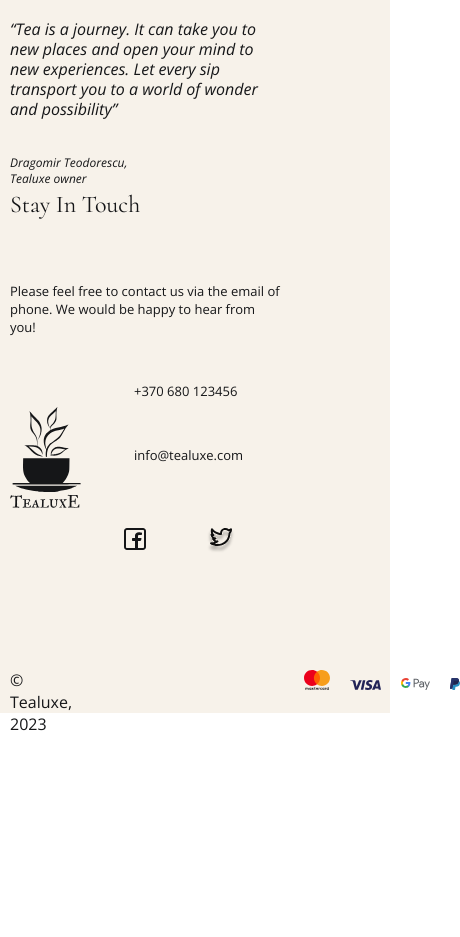
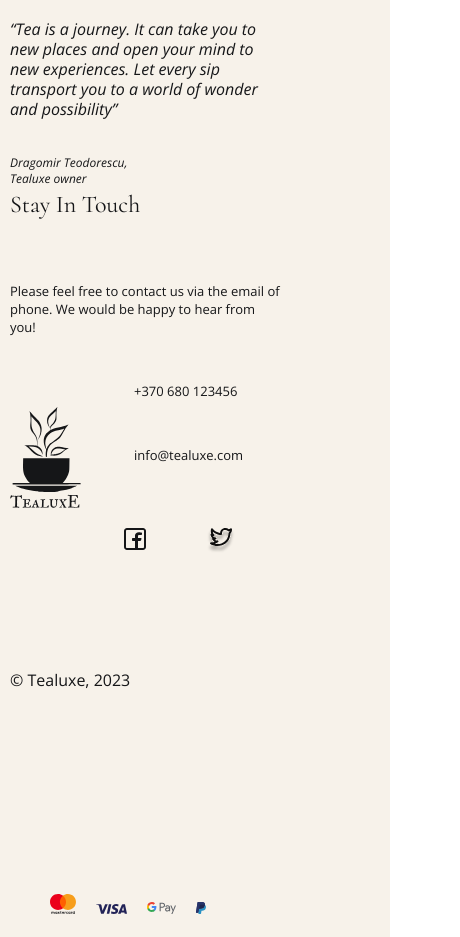
Before and after one commit to DenysHV1/SPL_tea, a plain HTML site: page index.html in a window 390 px wide. Shown: the part 5664-6601 px from the top of the page, 460 px wide, since content can reach past the window. Before the commit the page ends 6399 px from the top, so only its background shows below. Drawn offline with nearby package versions, Linux system fonts and the light colour scheme.

Commit message:
fix style

```diff
--- a/style.css
+++ b/style.css
@@ -614,6 +614,7 @@ height: 75px;
 }
 .footer-bottom{
 	display: flex;
+	flex-wrap: wrap;
 	margin-top: 200px;
 	gap: 192px;
 	margin-bottom: 0;
@@ -1166,6 +1167,11 @@ height: 75px;
 	gap:60px 200px;
 
 }
+
+.footer-bottom-img{
+	margin-top: 0;
+
+}
 }
 
 @media(max-width:430px){
```
